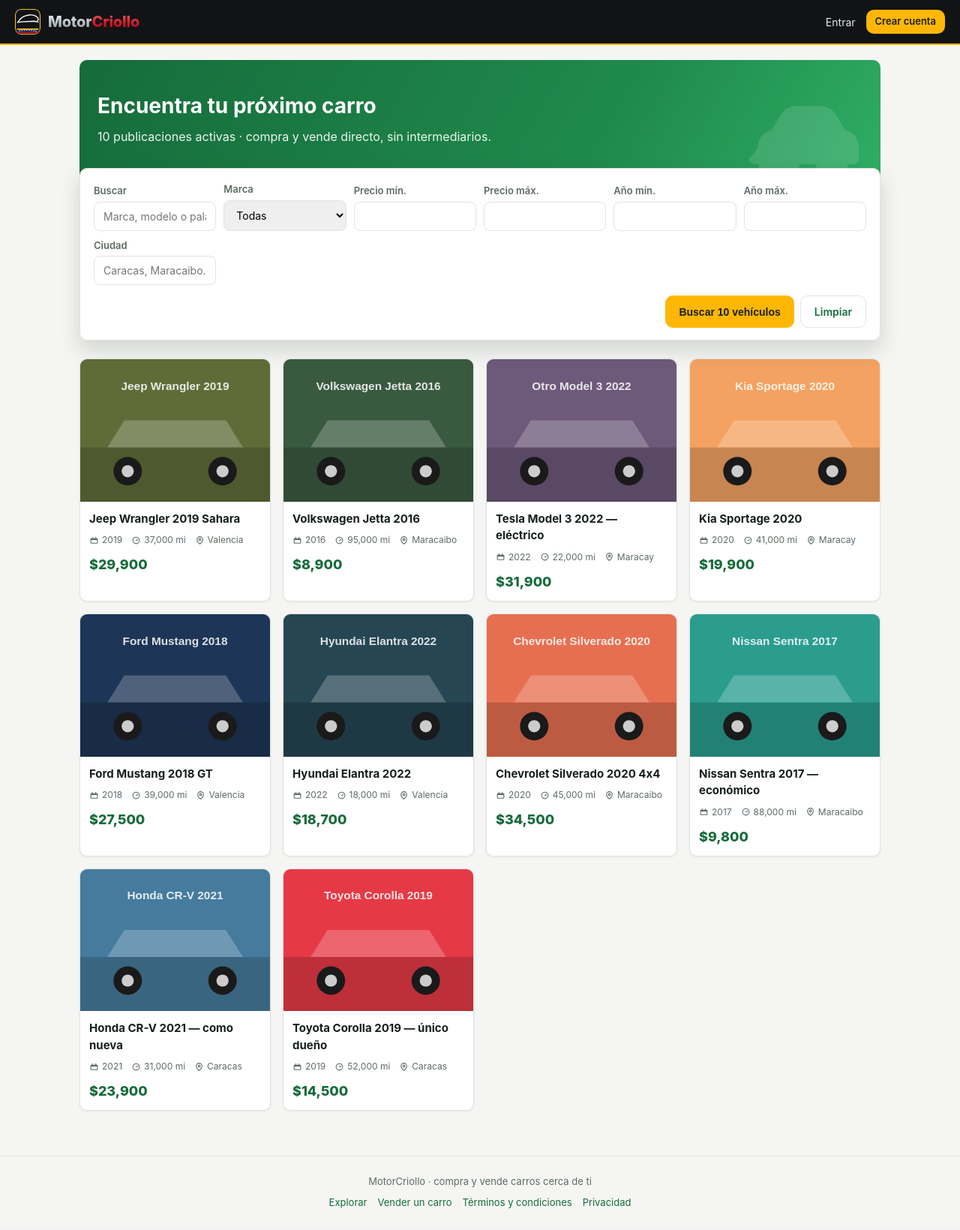
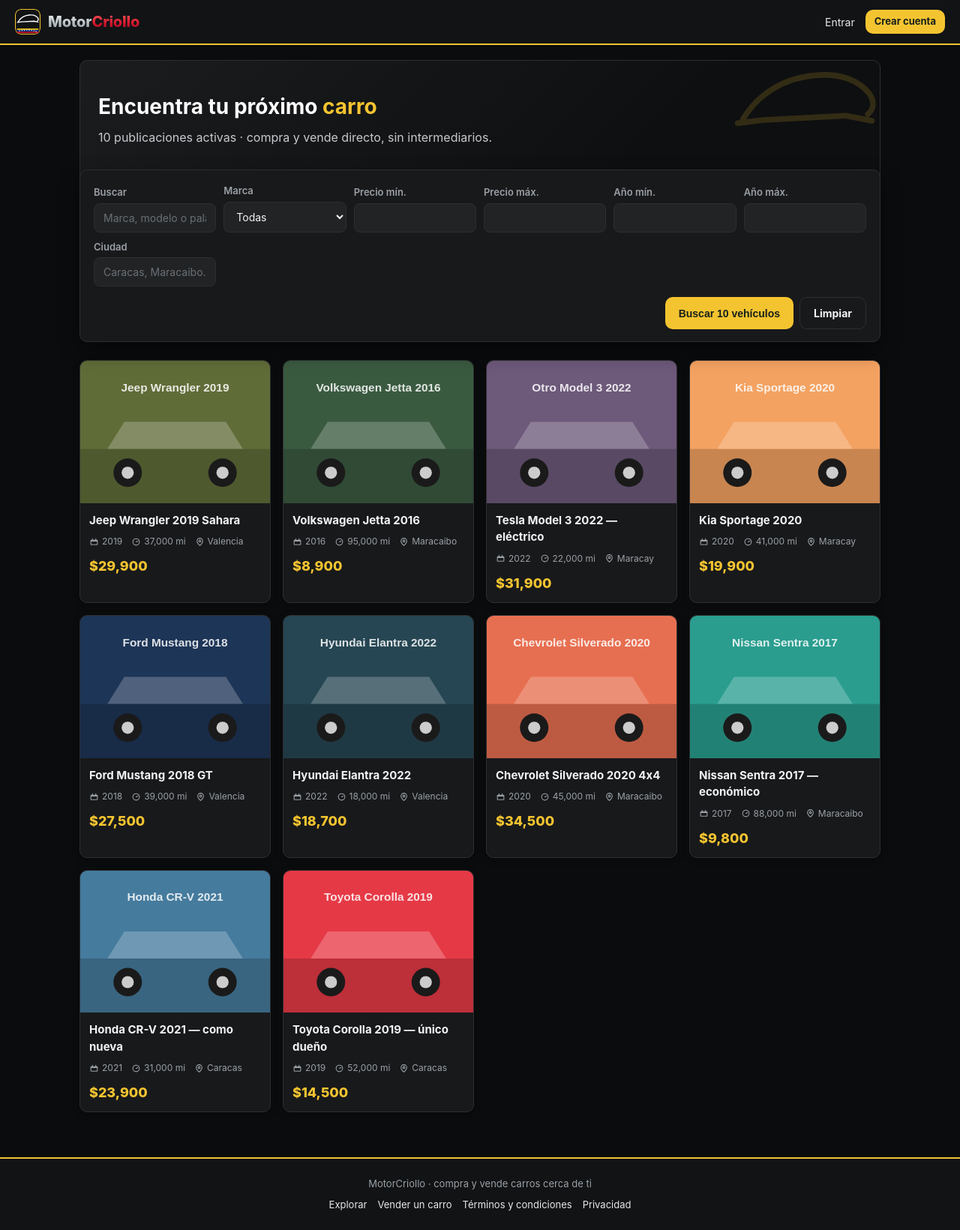
Before and after one commit to tecnologiameridahd-debug/motorcriollo, a FastAPI app: page / in a window 1280 px wide. Shown: the whole page at 75% size. Before the commit the page ends 1611 px from the top, so only its background shows below. Run offline with FastAPI, Linux system fonts and the light colour scheme; data comes from the database, SQL or seed files in the repository.

Commit message:
Rediseno completo a tema oscuro con acentos dorados, siguiendo el mockup de referencia

```diff
--- a/static/style.css
+++ b/static/style.css
@@ -1,14 +1,17 @@
 :root {
-  --bg: #f5f6f4;
-  --surface: #ffffff;
-  --border: #e2e5df;
-  --text: #16201a;
-  --muted: #5c6b60;
-  --green: #1f8a4c;
-  --green-dark: #166b3b;
-  --accent: #ffb703;
+  --bg: #0b0c0d;
+  --surface: #18191b;
+  --surface-2: #212325;
+  --border: #2c2f32;
+  --text: #f2f3f4;
+  --muted: #9aa1a6;
+  --accent: #f4c430;
+  --accent-dark: #d9a91f;
+  --red: #cf142b;
+  --green: #2fae66;
+  --green-dark: #1f8a4c;
   --radius: 10px;
-  --shadow: 0 1px 3px rgba(20, 30, 20, 0.08);
+  --shadow: 0 2px 10px rgba(0, 0, 0, 0.35);
 }
 
 * { box-sizing: border-box; }
@@ -21,7 +24,7 @@ body {
   line-height: 1.5;
 }
 
-a { color: var(--green-dark); text-decoration: none; }
+a { color: var(--accent); text-decoration: none; }
 a:hover { text-decoration: underline; }
 
 img { max-width: 100%; display: block; }
@@ -77,37 +80,40 @@ main {
 }
 
 .foot {
-  border-top: 1px solid var(--border);
+  background: #111315;
+  border-top: 2px solid var(--accent);
   padding: 24px 16px;
   text-align: center;
   color: var(--muted);
   font-size: 13px;
 }
 .foot-links { display: flex; gap: 14px; justify-content: center; margin-top: 8px; flex-wrap: wrap; }
+.foot-links a { color: #e6e8ea; }
+.foot-links a:hover { color: var(--accent); }
 
 .btn {
   display: inline-block;
-  background: var(--green);
-  color: #fff !important;
+  background: var(--accent);
+  color: #16201a !important;
   border: none;
   border-radius: var(--radius);
   padding: 10px 18px;
   font-size: 14px;
-  font-weight: 600;
+  font-weight: 700;
   cursor: pointer;
   text-decoration: none !important;
 }
-.btn:hover { background: var(--green-dark); }
-.btn-ghost { background: transparent; color: var(--green-dark) !important; border: 1px solid var(--border); }
-.btn-ghost:hover { background: #eef3ec; }
+.btn:hover { background: var(--accent-dark); }
+.btn-ghost { background: transparent; color: var(--text) !important; border: 1px solid var(--border); }
+.btn-ghost:hover { background: var(--surface-2); }
 .btn-sm { padding: 6px 12px; font-size: 13px; }
-.btn-danger { background: #c1121f; }
+.btn-danger { background: var(--red); color: #fff !important; }
 .btn-danger:hover { background: #9d0f19; }
 .btn-block { display: block; width: 100%; text-align: center; }
 
 .prose { max-width: 740px; margin: 0 auto; }
 .prose h1 { font-size: 28px; margin-bottom: 4px; }
-.prose h2 { font-size: 19px; margin-top: 32px; color: var(--green-dark); }
+.prose h2 { font-size: 19px; margin-top: 32px; color: var(--accent); }
 .prose p, .prose li { color: var(--text); }
 .prose ul { padding-left: 20px; }
 .prose li { margin-bottom: 6px; }
@@ -116,24 +122,26 @@ main {
 .hero {
   position: relative;
   overflow: hidden;
-  background: linear-gradient(120deg, var(--green-dark) 0%, var(--green) 65%, #2fae66 100%);
+  background: linear-gradient(135deg, #1a1c1e 0%, #0e0f10 70%);
+  border: 1px solid var(--border);
   color: #fff;
   border-radius: var(--radius);
   padding: 40px 24px 64px;
 }
 .hero-mark {
   position: absolute;
-  right: -20px;
-  bottom: -30px;
-  width: 240px;
-  height: 240px;
-  fill: #fff;
-  opacity: 0.12;
+  right: -10px;
+  bottom: -10px;
+  width: 220px;
+  height: 220px;
+  color: var(--accent);
+  opacity: 0.16;
   pointer-events: none;
 }
 .hero-inner { position: relative; z-index: 1; max-width: 560px; }
 .hero-inner h1 { margin: 0 0 8px; font-size: 28px; }
-.hero-inner p { margin: 0; opacity: .92; }
+.hero-inner h1 .accent { color: var(--accent); }
+.hero-inner p { margin: 0; color: #c7cace; }
 
 .search-card {
   background: var(--surface);
@@ -143,16 +151,18 @@ main {
   margin: -34px 0 24px;
   position: relative;
   z-index: 2;
-  box-shadow: 0 12px 28px rgba(20, 30, 20, 0.16);
+  box-shadow: 0 12px 28px rgba(0, 0, 0, 0.45);
 }
 .search-card form { display: grid; grid-template-columns: repeat(auto-fit, minmax(140px, 1fr)); gap: 10px; align-items: end; }
 .search-card label { display: block; font-size: 12px; color: var(--muted); margin-bottom: 4px; }
 .search-card input, .search-card select {
   width: 100%; padding: 8px 10px; border: 1px solid var(--border); border-radius: 8px; font-size: 14px;
+  background: var(--surface-2); color: var(--text);
 }
+.search-card input::placeholder { color: #6a7075; }
 .search-card .filters-actions { display: flex; gap: 8px; grid-column: 1 / -1; justify-content: flex-end; margin-top: 4px; }
 .btn-search { background: var(--accent); color: #16201a !important; }
-.btn-search:hover { background: #e0a300; }
+.btn-search:hover { background: var(--accent-dark); }
 
 @media (max-width: 640px) {
   .hero { padding: 28px 18px 56px; }
@@ -172,19 +182,19 @@ main {
   border-radius: var(--radius);
   overflow: hidden;
   box-shadow: var(--shadow);
-  transition: transform .1s ease;
+  transition: transform .1s ease, border-color .1s ease;
 }
-.card:hover { transform: translateY(-2px); }
+.card:hover { transform: translateY(-2px); border-color: var(--accent); }
 .card a.card-link { color: inherit; text-decoration: none; display: block; }
-.card-photo { width: 100%; aspect-ratio: 4/3; object-fit: cover; background: #eee; }
+.card-photo { width: 100%; aspect-ratio: 4/3; object-fit: cover; background: #26282a; }
 .card-body { padding: 12px; }
-.card-title { font-size: 15px; font-weight: 700; margin: 0 0 8px; }
+.card-title { font-size: 15px; font-weight: 700; margin: 0 0 8px; color: var(--text); }
 .card-meta { display: flex; flex-wrap: wrap; gap: 8px 12px; font-size: 12px; color: var(--muted); margin-bottom: 10px; }
 .meta-item { display: inline-flex; align-items: center; gap: 4px; }
 .meta-item svg { width: 13px; height: 13px; fill: none; stroke: var(--muted); stroke-width: 2; stroke-linecap: round; stroke-linejoin: round; flex: none; }
-.card-price { font-size: 18px; font-weight: 800; color: var(--green-dark); }
+.card-price { font-size: 18px; font-weight: 800; color: var(--accent); }
 .badge-sold {
-  position: absolute; background: #c1121f; color: #fff; font-size: 12px; font-weight: 700;
+  position: absolute; background: var(--red); color: #fff; font-size: 12px; font-weight: 700;
   padding: 4px 10px; border-radius: 999px; margin: 8px;
 }
 .card-photo-wrap { position: relative; }
@@ -226,7 +236,9 @@ form.stack.wide { max-width: 720px; }
 .field label { display: block; font-size: 13px; font-weight: 600; margin-bottom: 4px; }
 .field input, .field select, .field textarea {
   width: 100%; padding: 10px 12px; border: 1px solid var(--border); border-radius: 8px; font-size: 14px; font-family: inherit;
+  background: var(--surface-2); color: var(--text);
 }
+.field input::placeholder, .field textarea::placeholder { color: #6a7075; }
 .field textarea { resize: vertical; min-height: 90px; }
 .field-row { display: grid; grid-template-columns: repeat(auto-fit, minmax(140px, 1fr)); gap: 12px; }
 
--- a/templates/base.html
+++ b/templates/base.html
@@ -3,7 +3,7 @@
 <head>
 <meta charset="UTF-8" />
 <meta name="viewport" content="width=device-width, initial-scale=1.0" />
-<meta name="theme-color" content="#1f8a4c" />
+<meta name="theme-color" content="#111315" />
 <title>{% block title %}MotorCriollo{% endblock %}</title>
 <meta name="description" content="Compra y vende carros usados cerca de ti." />
 <link rel="icon" type="image/svg+xml" href="/static/icon.svg" />
--- a/templates/index.html
+++ b/templates/index.html
@@ -2,13 +2,12 @@
 {% block title %}MotorCriollo — carros usados en venta{% endblock %}
 {% block content %}
 <div class="hero">
-  <svg class="hero-mark" viewBox="0 0 64 64" aria-hidden="true">
-    <path d="M15 40c0 -3.5 2 -6 5 -6.6l3.4 -5.6c1.1 -1.8 3 -2.9 5.1 -2.9h9c2.2 0 4.2 1.2 5.3 3.1l3.2 5.4c3 0.6 5 3.1 5 6.6v3.6c0 1.1 -0.9 2 -2 2h-2.4a5.4 5.4 0 0 1 -10.8 0h-9.6a5.4 5.4 0 0 1 -10.8 0h-1.4c-1.1 0 -2 -0.9 -2 -2z"/>
-    <circle cx="24.4" cy="45.6" r="5.4"/>
-    <circle cx="41.6" cy="45.6" r="5.4"/>
+  <svg class="hero-mark" viewBox="0 0 64 64" aria-hidden="true" fill="none" stroke="currentColor" stroke-width="2.2" stroke-linecap="round" stroke-linejoin="round">
+    <path d="M8 32 C14 22 24 16 36 15 C46 14 53 17 57 22 C59 25 59 28 56.5 30"/>
+    <path d="M6 33.5 L16 32.3 L48 30.6 L58 32.6"/>
   </svg>
   <div class="hero-inner">
-    <h1>Encuentra tu próximo carro</h1>
+    <h1>Encuentra tu próximo <span class="accent">carro</span></h1>
     <p>{{ total }} publicaciones activas · compra y vende directo, sin intermediarios.</p>
   </div>
 </div>
```
Also changed, not shown: other parts of static/style.css (+14 -14 lines).
